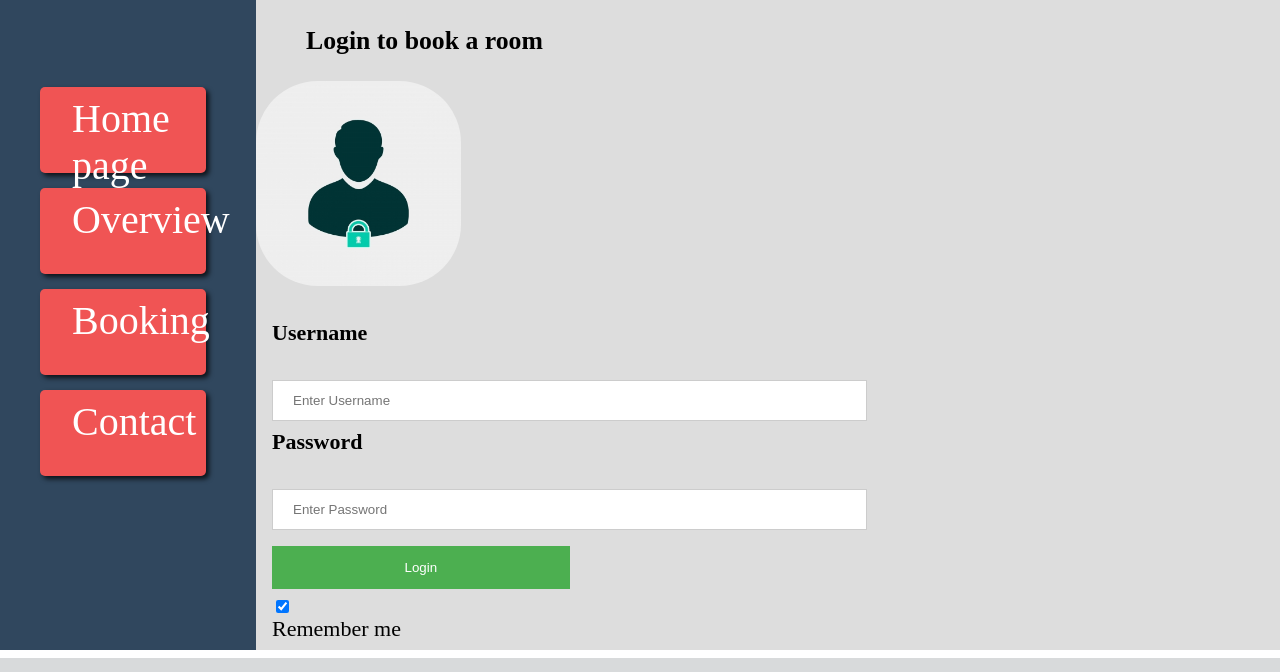
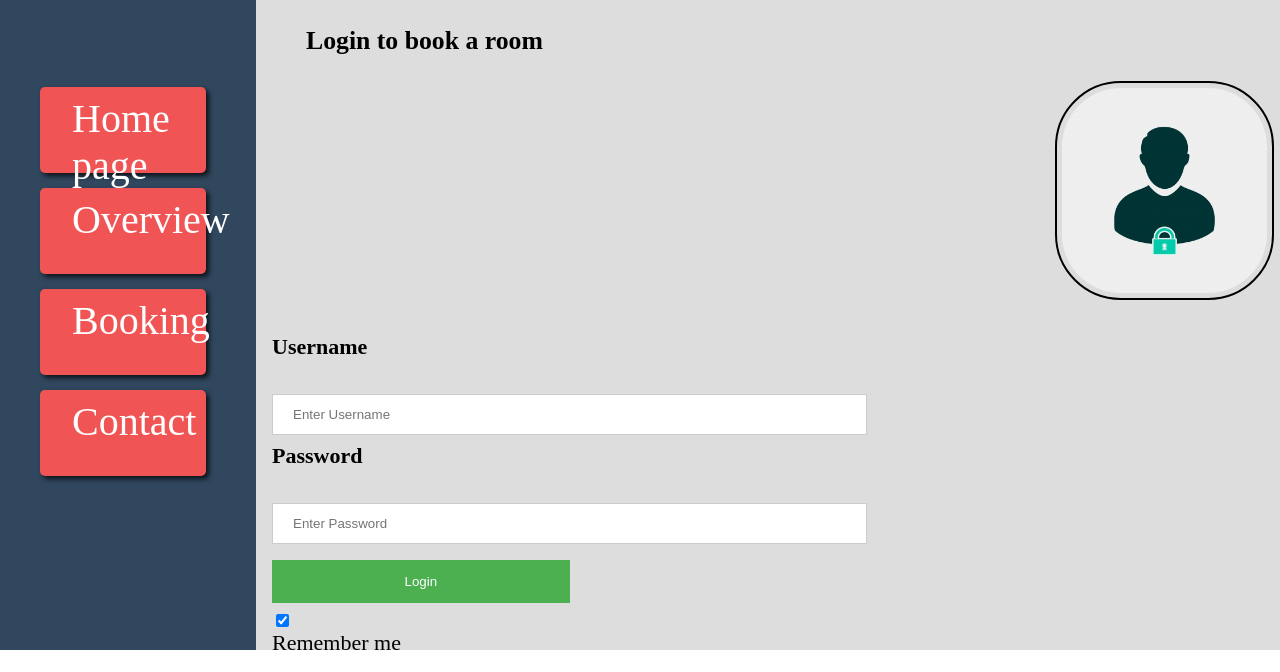
Before and after one commit to TslEdv/WebTechologies-Project, a PHP site: page /login.html in a window 1280 px wide. Shown: the part 150-822 px from the top of the page. Run offline with PHP 8.4, Linux system fonts and the light colour scheme; some web fonts are replaced.

Commit message:
added image buttons

```diff
--- a/styles/main.css
+++ b/styles/main.css
@@ -109,3 +109,13 @@ label, input {
     margin-right: 20px;
     float: left;
 }
+img{
+    margin-left: 78%;
+    border: 2px solid currentColor;
+    border-radius: 10px;
+    padding: 5px;
+    width: 150px;
+}
+img:hover {
+    box-shadow: 0 0 2px 1px rgba(230, 8, 8, 0.979);
+}
```
